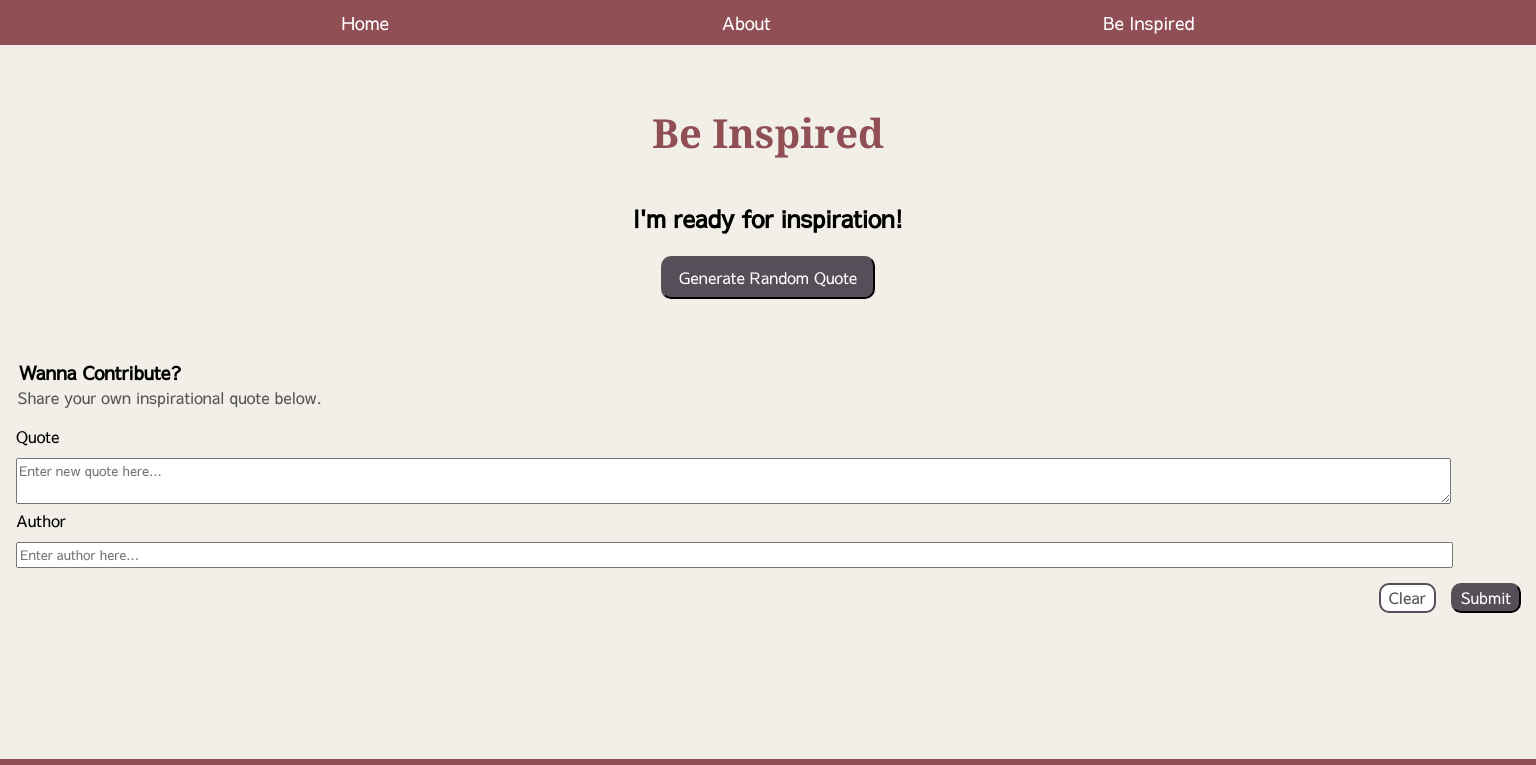
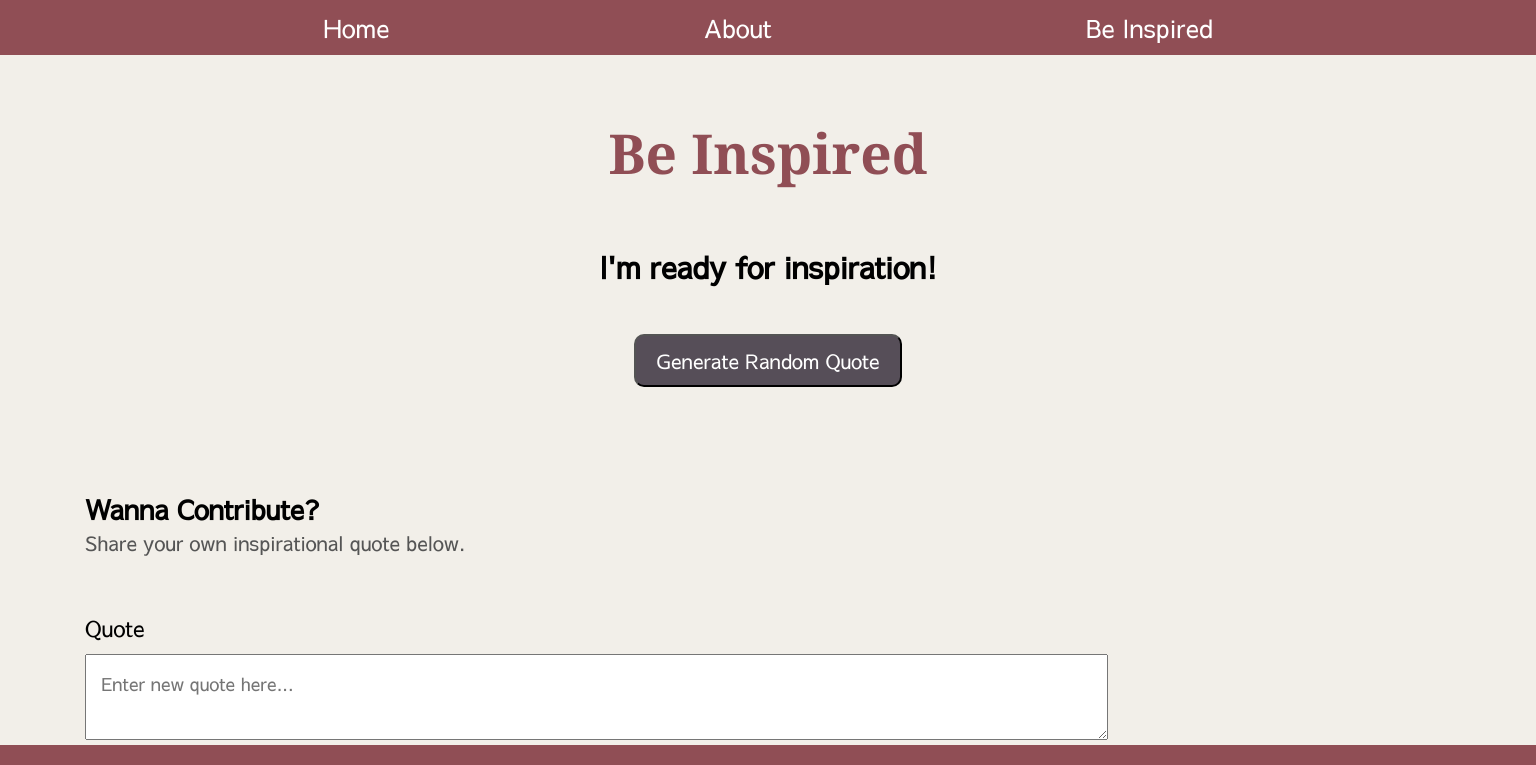
Before and after one commit to time2fishman/beinspired, a React (Create React App) app: page /beinspired in a window 1536 px wide. Shown: the top 765 px of the page. Built offline with nearby package versions, Linux system fonts and the light colour scheme; no server answers; a web font is replaced by a local one.

Commit message:
Add CSS media queries

```diff
--- a/src/components/About/About.css
+++ b/src/components/About/About.css
@@ -14,3 +14,29 @@ td, th {
     font-size: 18px;
     margin: 0 20px 60px 20px;
 }
+
+/* MEDIA QUERIES */
+
+@media (min-width: 768px) {
+    .statement {
+        font-size: 20px;
+        margin-left: 75px;
+        margin-right: 75px;
+    }
+
+    table {
+        font-size: 18px;
+    }
+}
+
+@media (min-width: 1366px) {
+    .statement {
+        margin-left: 150px;
+        margin-right: 150px;
+        font-size: 25px;
+    }
+
+    table {
+        font-size: 20px
+    }
+}
--- a/src/components/BeInspired/BeInspired.css
+++ b/src/components/BeInspired/BeInspired.css
@@ -43,6 +43,7 @@
 
 .form-btns {
     text-align: right;
+    margin-right: 4%;
  }
 
 
@@ -65,3 +66,92 @@
   white-space: nowrap;
   border: 2px solid #564e58;
 }
+
+/* MEDIA QUERIES */
+
+@media (min-width: 768px) {
+  .be-inspired-heading {
+    font-size: 25px;
+    margin-bottom: 35px;
+  }
+
+  .rdm-quote-btn {
+    font-size: 18px;
+  }
+
+  .contribute-heading {
+    margin-left: 30px;
+    font-size: 22px;
+    padding-left: 5px;
+  }
+
+  .add-text {
+    font-size: 18px;
+    margin-left: 30px;
+    padding-left: 5px;
+  }
+
+  .new-quote-form {
+    font-size: 20px;
+    margin-left: 30px;
+    padding: 5px;
+  }
+
+  .new-quote-text-area, .new-author-text {
+    font-size: 16px;
+    width: 75%;
+    padding: 10px;
+  }
+
+  .form-btns {
+    margin-right: 23%;
+  }
+
+  .new-quote-clear-btn, .new-quote-submit-btn {
+    font-size: 18px;
+  }
+}
+
+@media (min-width: 1366px) {
+  .be-inspired-heading {
+    font-size: 30px;
+    margin-bottom: 45px;
+  }
+
+  .rdm-quote-btn {
+    font-size: 20px;
+    margin-bottom: 75px
+  }
+
+  .contribute-heading {
+    margin-left: 50px;
+    font-size: 27px;
+    padding-left: 35px;
+  }
+
+  .add-text {
+    font-size: 20px;
+    margin-left: 50px;
+    padding-left: 35px;
+  }
+
+  .new-quote-form {
+    font-size: 22px;
+    margin-left: 50px;
+    padding: 35px;
+  }
+
+  .new-quote-text-area, .new-author-text {
+    font-size: 18px;
+    width: 70%;
+    padding: 15px;
+  }
+
+  .form-btns {
+    margin-right: 28%;
+  }
+
+  .new-quote-clear-btn, .new-quote-submit-btn {
+    font-size: 20px;
+  }
+}
--- a/src/components/BeInspired/BeInspired.js
+++ b/src/components/BeInspired/BeInspired.js
@@ -31,7 +31,7 @@ const BeInspired = () => {
 
   return (
     <main>
-      <h2>I'm ready for inspiration!</h2>
+      <h2 className="be-inspired-heading">I'm ready for inspiration!</h2>
       <button onClick={() => navigate("/quotes")} className="rdm-quote-btn">
         Generate Random Quote
       </button>
--- a/src/components/Footer/Footer.css
+++ b/src/components/Footer/Footer.css
@@ -7,3 +7,17 @@ footer {
     color: white;
     font-size: 12px;
 }
+
+/* MEDIA QUERIES */
+
+@media (min-width: 768px) {
+    footer {
+        font-size: 14px
+    }
+}
+
+@media (min-width: 1366px) {
+    footer {
+        font-size: 16px
+    }
+}
--- a/src/components/Home/Home.css
+++ b/src/components/Home/Home.css
@@ -11,3 +11,19 @@
   font-size: 20px;
   white-space: nowrap;
 }
+
+/* MEDIA QUERIES */
+
+@media (min-width: 768px) {
+  .app-description {
+      font-size: 20px;
+      margin: 75px;
+  }
+}
+
+@media (min-width: 1366px) {
+  .app-description {
+      font-size: 25px;
+      margin: 150px;
+  }
+}
--- a/src/components/Logo/Logo.css
+++ b/src/components/Logo/Logo.css
@@ -5,3 +5,17 @@
     text-align: center;
     font-weight: 600;
 }
+
+/* MEDIA QUERIES */
+
+@media (min-width: 768px) {
+    .logo {
+        font-size: 45px;
+    }
+}
+
+@media (min-width: 1366px) {
+    .logo {
+        font-size: 55px;
+    }
+}
--- a/src/components/NavBar/NavBar.css
+++ b/src/components/NavBar/NavBar.css
@@ -15,3 +15,17 @@
     list-style: none;
     text-decoration: none;
 }
+
+/* MEDIA QUERIES */
+
+@media (min-width: 768px) {
+    .nav-item {
+        font-size: 22px;
+    }
+}
+
+@media (min-width: 1366px) {
+    .nav-item {
+        font-size: 25px;
+    }
+}
--- a/src/components/Quotes/Quotes.css
+++ b/src/components/Quotes/Quotes.css
@@ -20,5 +20,43 @@
     color: white;
     font-size: 16px;
     white-space: nowrap;
-    margin: 15px;
+    margin-top: 35px;
 }
+
+/* MEDIA QUERIES */
+
+@media (min-width: 768px) {
+  .quote {
+    margin-right: 50px;
+    margin-left: 50px;
+    margin-top: 80px;
+    font-size: 20px;
+  }
+
+  .author {
+    font-size: 18px;
+  }
+
+  .find-another-btn {
+    font-size: 18px;
+    margin-top: 50px;
+  }
+}
+
+@media (min-width: 1366px) {
+  .quote {
+    margin-right: 75px;
+    margin-left: 75px;
+    margin-top: 100px;
+    font-size: 24px;
+  }
+
+  .author {
+    font-size: 22px;
+  }
+
+  .find-another-btn {
+    font-size: 20px;
+    margin-top: 70px;
+  }
+}
```
